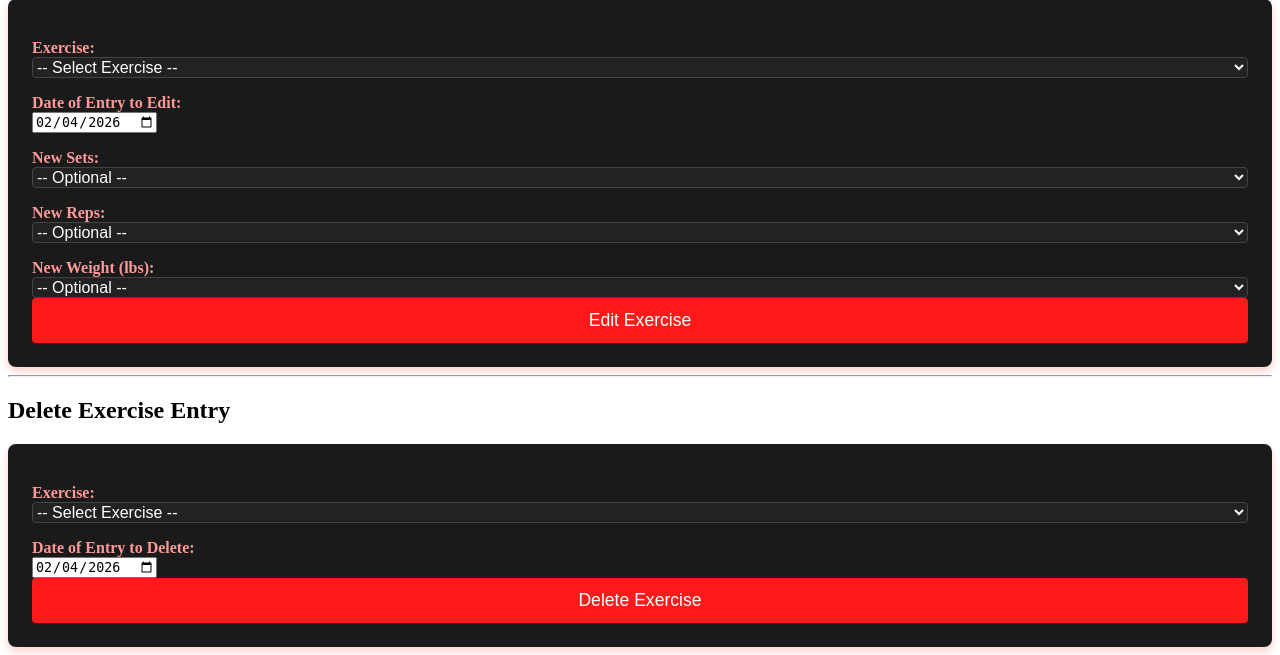
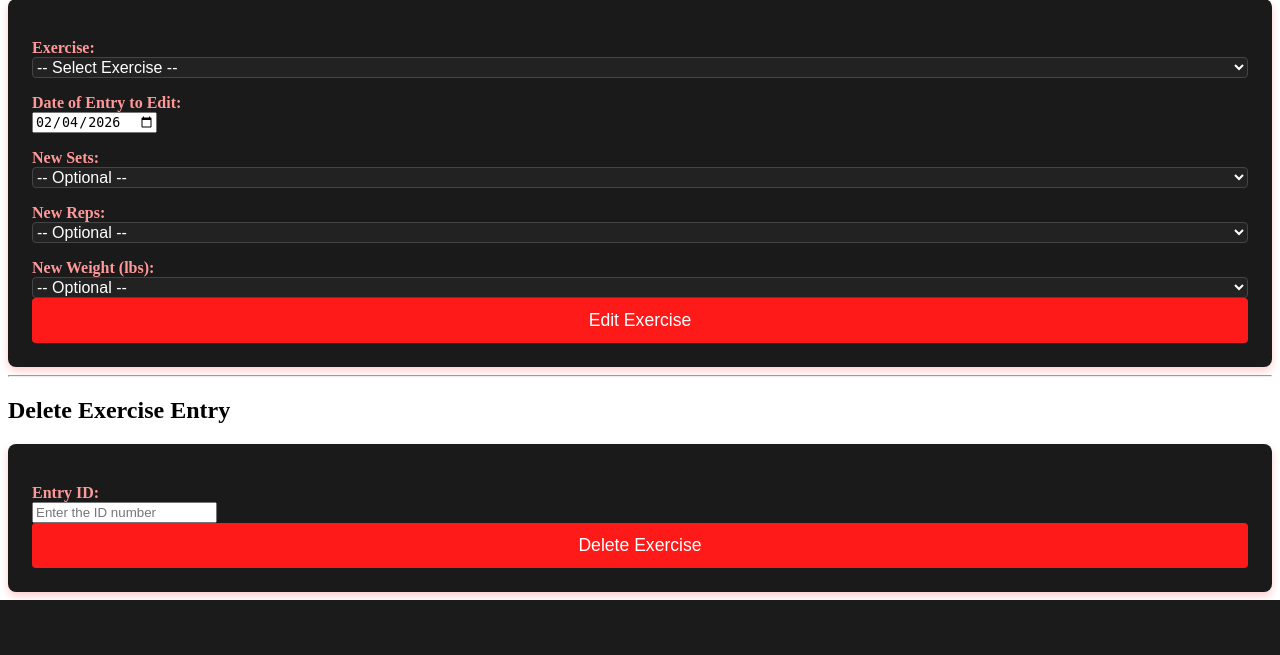
Before and after one commit to leegg713/PythonWorkoutLog, a Flask app: page /add in a window 1280 px wide. Shown: the part 573-1228 px from the top of the page. After the commit the page ends 1173 px from the top, so only its background shows below. Run offline with Flask 3, Linux system fonts and the light colour scheme; data comes from the database, SQL or seed files in the repository.

Commit message:
Delete section to just looks for ID

```diff
--- a/templates/add.html
+++ b/templates/add.html
@@ -97,16 +97,8 @@
     <!-- ==================== DELETE EXERCISE FORM ==================== -->
     <h2>Delete Exercise Entry</h2>
     <form method="POST">
-        <label for="exercise">Exercise:</label>
-        <select name="exercise" id="exercise" required>
-            <option value="">-- Select Exercise --</option>
-            {% for exercise in exercises %}
-                <option value="{{ exercise }}" {% if exercise == prefill_exercise %}selected{% endif %}>{{ exercise }}</option>
-            {% endfor %}
-        </select>
-
-        <label for="date">Date of Entry to Delete:</label>
-        <input type="date" name="date" id="date" required value="{{ prefill_date if prefill_date else (last_date if last_date else '') }}">
+        <label for="delete_id">Entry ID:</label>
+        <input type="number" name="id" id="delete_id" placeholder="Enter the ID number" required>
 
         <button type="submit" name="action" value="delete">Delete Exercise</button>
     </form>
```
